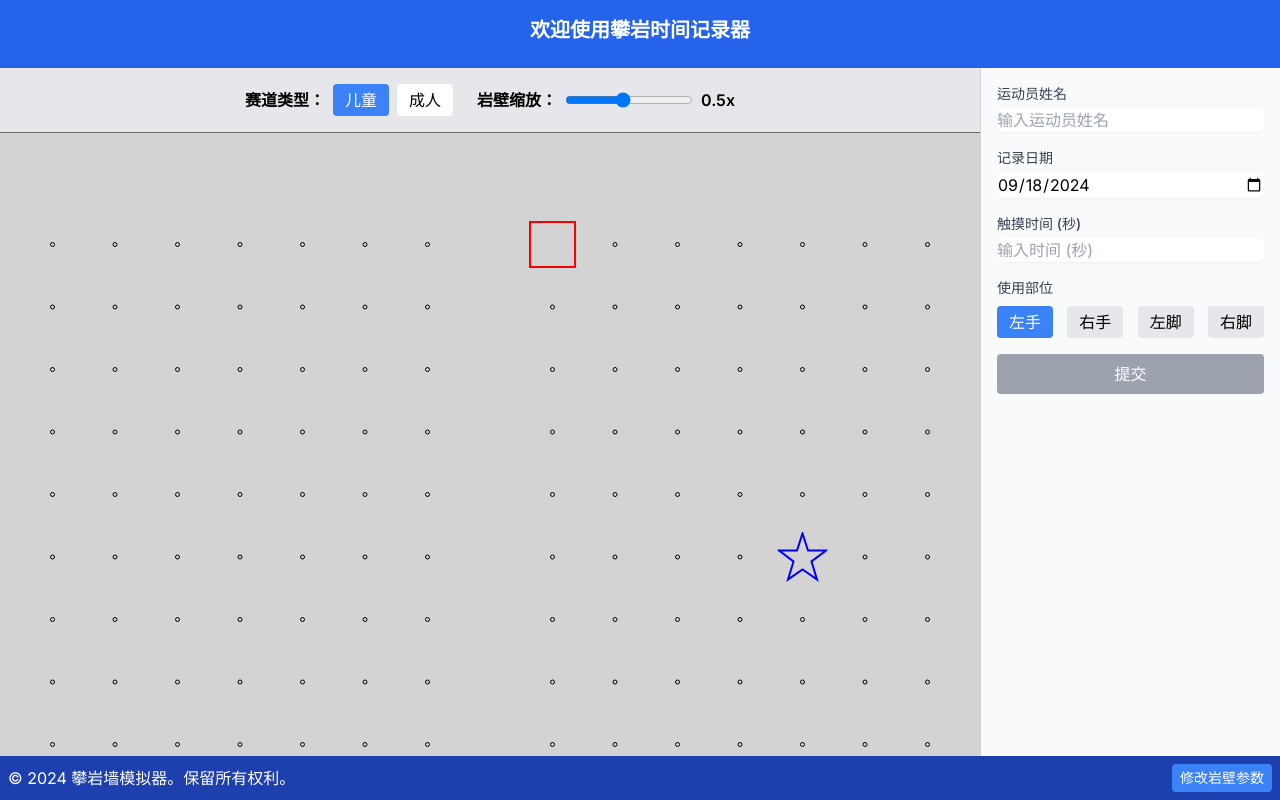
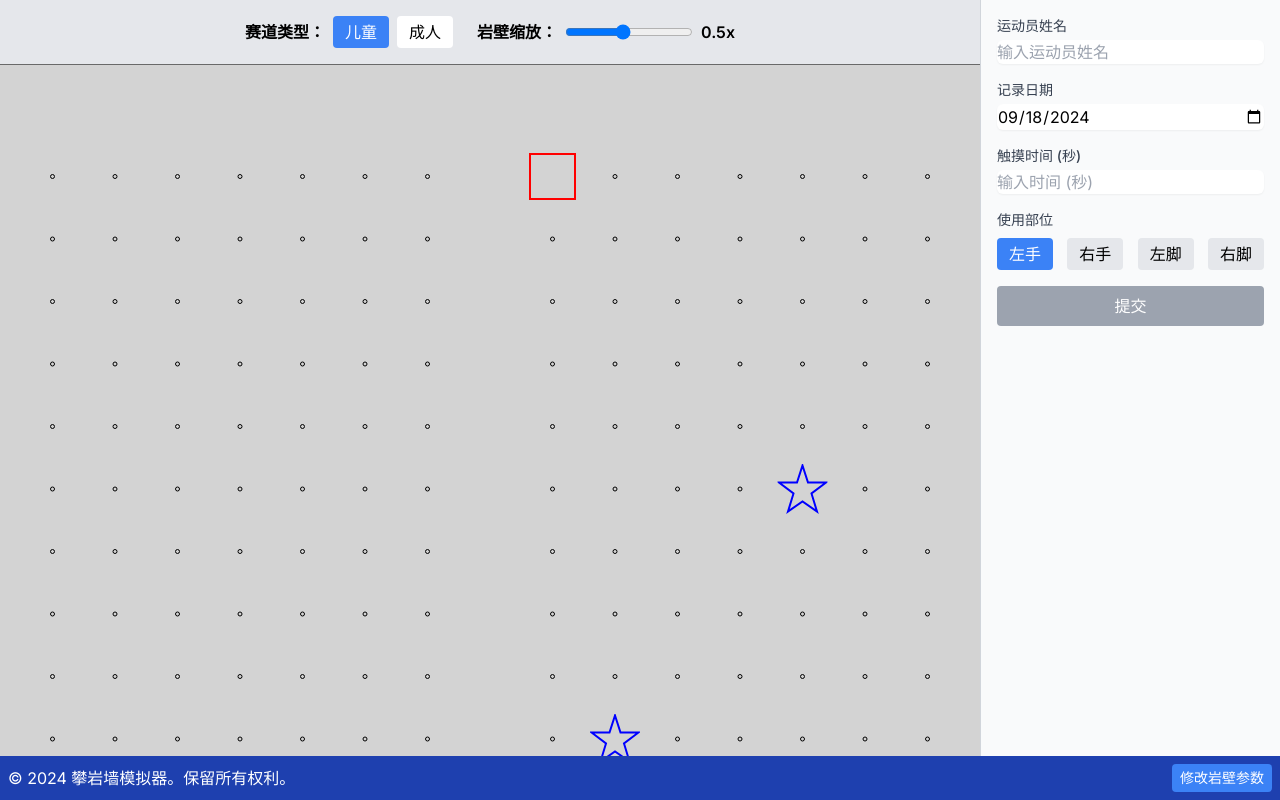
Before and after one commit to biercewang/wrxclimb, a Next.js app: page / in a window 1280 px wide. Built offline with nearby package versions, Linux system fonts and the light colour scheme.

Commit message:
去掉header

```diff
--- a/app/page.tsx
+++ b/app/page.tsx
@@ -542,9 +542,9 @@
 
   return (
     <div className="flex flex-col h-screen">
-      <header className="bg-blue-600 text-white text-center p-4">
+      {/* <header className="bg-blue-600 text-white text-center p-4">
         <h1 className="text-xl font-bold mb-2">欢迎使用攀岩时间记录器</h1>
-      </header>
+      </header> */}
       <div className="flex flex-grow overflow-hidden">
         {/* 岩壁显示区 */}
         <div className="flex-grow overflow-auto min-w-0 flex flex-col">
```
